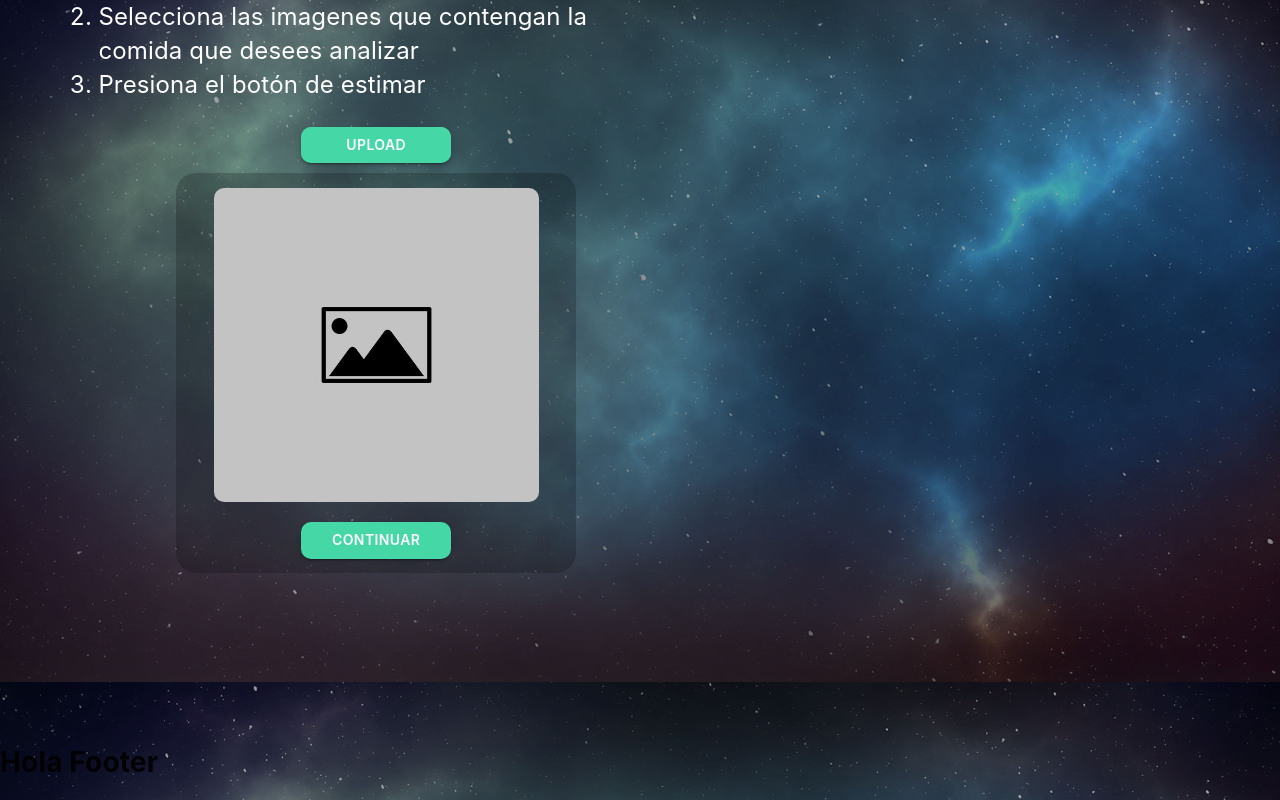
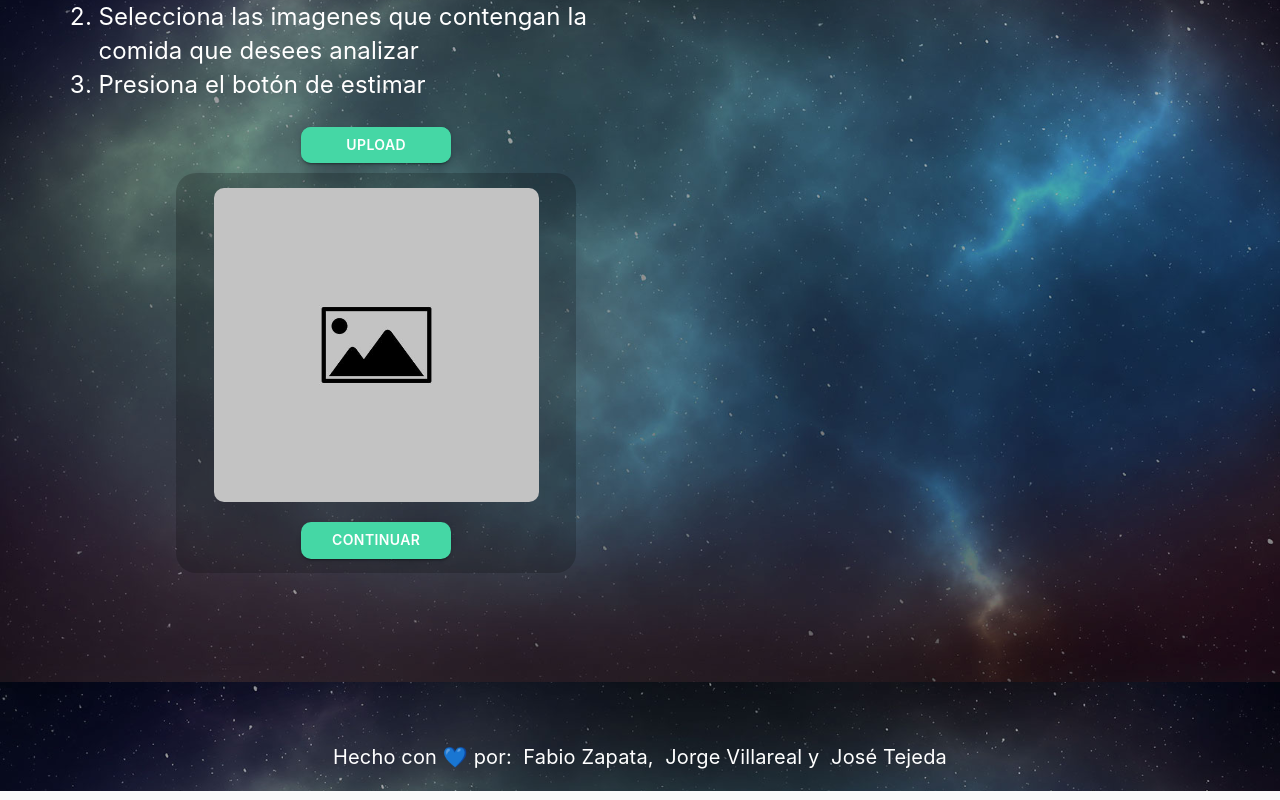
Before and after one commit to fazd/foodai-ui, a React (Create React App) app: page / in a window 1280 px wide. Shown: the part 1718-2518 px from the top of the page. Built offline with nearby package versions, Linux system fonts and the light colour scheme.

Commit message:
fix result box

```diff
--- a/src/components/Footer/Footer.jsx
+++ b/src/components/Footer/Footer.jsx
@@ -1,9 +1,33 @@
 import React from "react";
+import IconButton from '@material-ui/core/IconButton';
+import Github from "../../assets/github.svg";
+
 import "./Footer.scss";
 const Footer = () => {
   return (
-    <div>
-      <h1>Hola Footer</h1>
+    <div className="footer-main-container">
+      <div className="names">
+        <span>Hecho con &#128153; por: &nbsp;
+          <a
+            href="https://github.com/fazd"
+            target="_blank"
+            rel="noreferrer">
+              Fabio Zapata
+          </a>, &nbsp;
+          <a
+            href="http://github.com/javillarreal"
+            target="_blank"
+            rel="noreferrer">
+              Jorge Villareal
+          </a> y &nbsp;
+          <a
+            href="https://github.com/jdtejeda"
+            target="_blank"
+            rel="noreferrer">
+              José Tejeda
+          </a>
+        </span>
+      </div>
     </div>
   );
 };
--- a/src/components/Footer/Footer.scss
+++ b/src/components/Footer/Footer.scss
@@ -0,0 +1,39 @@
+.footer-main-container{
+  display: flex;
+  width: 100vw;
+  color: white;
+  padding: 20px;
+  flex-direction: column;
+  justify-content: center;
+  font-size: 20px;
+  position: static;
+  bottom: 0;
+  .names, .repo{
+    display: flex;
+    justify-content: center;
+    width: 100%;
+  }
+
+  .repo{
+    border: 1px solid blue;
+    height: 50px;
+    margin-top: 10px;
+
+    iframe{
+      padding-top: 10px;
+    }
+  }
+
+  img{
+    height: 50px;
+
+  }
+
+  a{
+    color: white;
+    text-decoration: none;
+    &:hover{
+      text-decoration: underline;
+    }
+  }
+}
--- a/src/components/Result/Result.jsx
+++ b/src/components/Result/Result.jsx
@@ -36,6 +36,7 @@ const Result = (props) => {
   });
 
   const [categories, setCategories] = useState([]);
+  const [estimation, setEstimation] = useState(false);
 
   const handleChangeOne = (event) => {
     //event.persist();
@@ -106,6 +107,7 @@ const Result = (props) => {
     }
     setCategories(categoriesAux);
     console.log(categories);
+    setEstimation(true);
   }
 
   const data = [
@@ -235,8 +237,9 @@ const Result = (props) => {
           </div>
         </div>
       </div>
-      <div className="prediction">
-        <div className="text">
+      {estimation ?
+        <div id="prediction">
+          <div id="text">
             <h2>Resultados:</h2>
             <p>
               Dentro de la imagen se encuentra:
@@ -256,6 +259,7 @@ const Result = (props) => {
             <CircularProgressbar value={80} text={`${60} Cal`} className="circ-bar" />
           </div>
         </div>
+      : null }
     </div>
   )
 };
--- a/src/components/Result/Result.scss
+++ b/src/components/Result/Result.scss
@@ -33,6 +33,7 @@
     display: flex;
     justify-content: center;
     align-items: center;
+    margin-left: 20px;
     img{
       width: 100%;
       height: 100%;
@@ -46,12 +47,12 @@
     display: flex;
     flex-direction: row;
     align-self: center;
-    width: 90%;
+    width: 92%;
 
   }
 
   .btn-upload{
-    width: 170px;
+    width: 175px;
     height: 40px;
     margin-right: 20px;
   }
@@ -90,7 +91,6 @@
     display: flex;
     flex-direction: row;
     span{
-      font-size: 18px;
       font-weight: 600;
     }
   }
@@ -100,11 +100,11 @@
   }
 
   .check{
-    padding-top: 9px;
+    padding-top: 5px;
   }
 
 
-  .prediction{
+  #prediction{
     width: 90%;
     padding: 20px;
     padding-top: 10px;
@@ -115,15 +115,19 @@
     align-content: flex-start;
   }
 
-  .text{
-    font-size: 20px;
+  #text{
+    font-size: 1em;
     text-align: start;
+    margin-right: 10px;
   }
 
   .cicr-prog{
     display: flex;
+    justify-content: center;
+    align-items: center;
+    margin-left: auto;
     .circ-bar{
-      height: 250px;
+      height: 70%;
     }
   }
   .MuiCheckbox-colorSecondary.Mui-checked{
@@ -133,4 +137,11 @@
   .MuiCheckbox-root{
     color:white;
   }
+
+  .CircularProgressbar .CircularProgressbar-path{
+    stroke:#45d7a5;
+  }
+  .CircularProgressbar .CircularProgressbar-text{
+    fill: #45d7a5;
+  }
 }
```
Also changed, not shown: src/assets/github.svg (added). Lines whose indentation alone changed are shown as unchanged.
